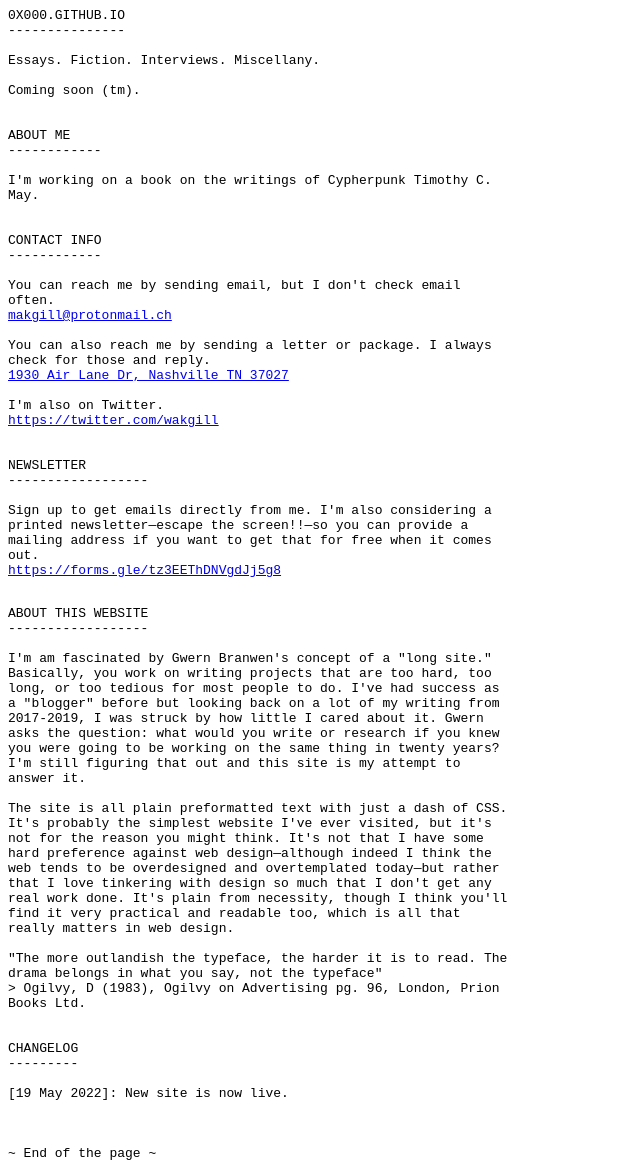
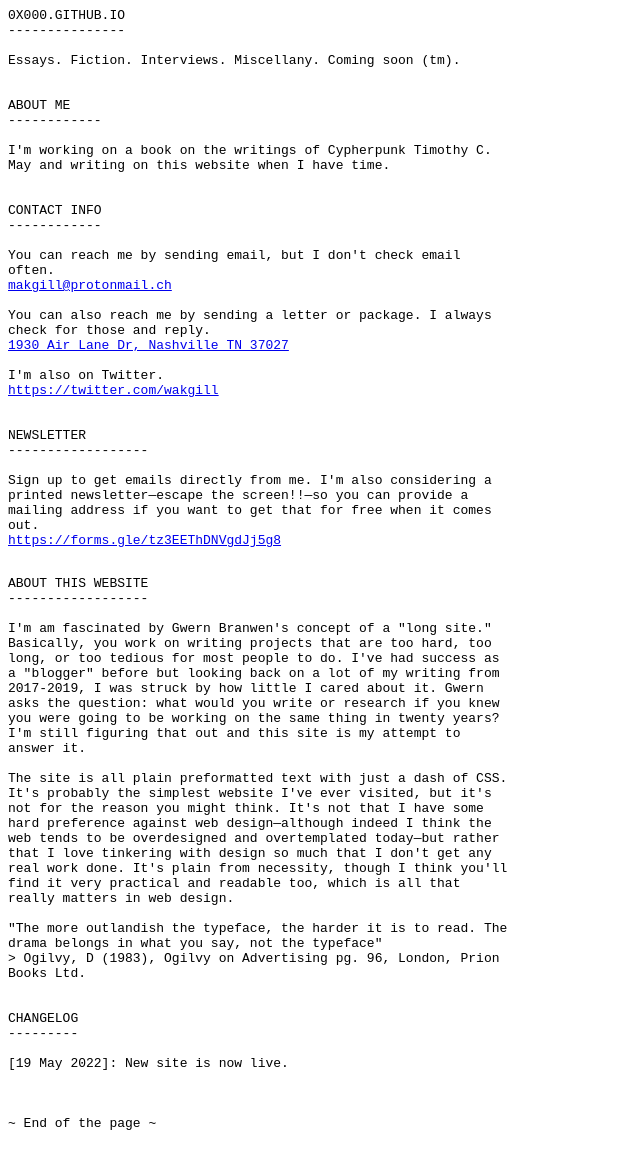
Before and after one commit to 0x000m/0x000m.github.io, a Jekyll site: the page built from index.md, in a window 1280 px wide. Shown: the whole page, without its empty margins (0-640 px from the left). Built offline with Jekyll 4.4.1, drawn with Linux system fonts in a browser that asks for light colours; after the commit the page ends 1144 px from its top, so only the background shows below that.

Commit message:
Update index.md

```diff
--- a/index.md
+++ b/index.md
@@ -7,15 +7,13 @@
 0X000.GITHUB.IO
 ---------------
 
-Essays. Fiction. Interviews. Miscellany.
-
-Coming soon (tm).
+Essays. Fiction. Interviews. Miscellany. Coming soon (tm).
 
 
 ABOUT ME
 ------------
 
-I'm working on a book on the writings of Cypherpunk Timothy C. May.
+I'm working on a book on the writings of Cypherpunk Timothy C. May and writing on this website when I have time.
 
 
 CONTACT INFO
```
